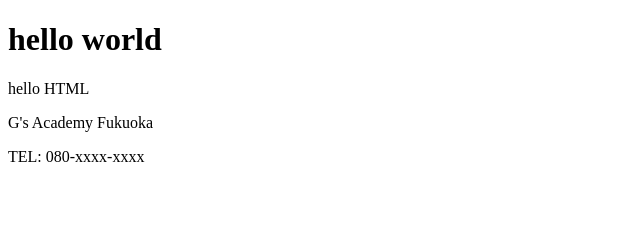
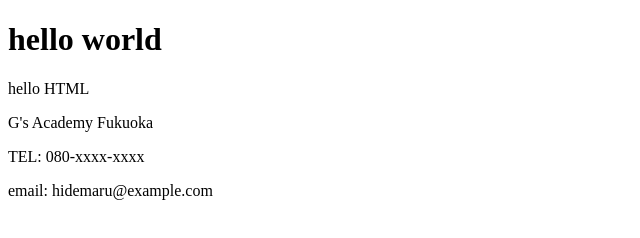
Before and after one commit to hidemaru-test/git-test, a plain HTML site: page index.html in a window 1280 px wide. Shown: the whole page, without its empty margins (0-640 px from the left). Drawn offline with Linux system fonts and the light colour scheme.

Commit message:
mailの追加

```diff
--- a/index.html
+++ b/index.html
@@ -11,5 +11,6 @@
   <p>hello HTML</p>
   <p>G's Academy Fukuoka</p>
   <p>TEL: 080-xxxx-xxxx</p>
+  <p>email: hidemaru@example.com</p>
 </body>
 </html>
```
